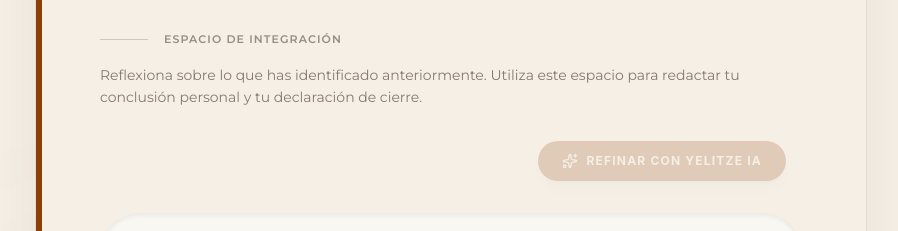
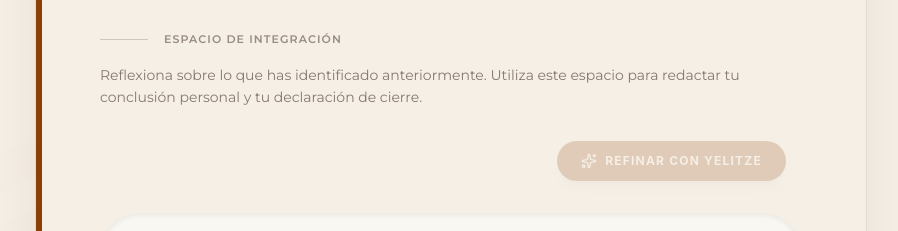
Before and after one commit to yelitzerangeloficialweb-max/yelitze-rangel-web, a Next.js app: page /arquitectura-de-vida-intencional in a window 1280 px wide. Both pictures are taken after a click on the button "COMENZAR EL VIAJE". Shown: the part 1528-1759 px from the top of the page, without its empty margins (189-1087 px from the left). Built offline with nearby package versions, Linux system fonts and the light colour scheme; a web font is replaced by a local one.

Commit message:
style: remove IA from refinement buttons in portal steps

```diff
--- a/components/vision-board/steps/Portal1Step.tsx
+++ b/components/vision-board/steps/Portal1Step.tsx
@@ -173,7 +173,7 @@ Reflexión final actual: ${value}`;
                             ) : (
                                 <Sparkles className="w-4 h-4" />
                             )}
-                            Refinar con Yelitze IA
+                            Refinar con Yelitze
                         </button>
                     </div>
                     <textarea
--- a/components/vision-board/steps/Portal2Step.tsx
+++ b/components/vision-board/steps/Portal2Step.tsx
@@ -170,7 +170,7 @@ Frontera de enfoque actual: ${value}`;
                             ) : (
                                 <Sparkles className="w-4 h-4" />
                             )}
-                            Refinar con Yelitze IA
+                            Refinar con Yelitze
                         </button>
                     </div>
 
--- a/components/vision-board/steps/Portal3Step.tsx
+++ b/components/vision-board/steps/Portal3Step.tsx
@@ -170,7 +170,7 @@ Declaración de poder actual: ${value}`;
                             ) : (
                                 <Sparkles className="w-4 h-4" />
                             )}
-                            Refinar con Yelitze IA
+                            Refinar con Yelitze
                         </button>
                     </div>
 
--- a/components/vision-board/steps/Portal4Step.tsx
+++ b/components/vision-board/steps/Portal4Step.tsx
@@ -170,7 +170,7 @@ Decreto de orden actual: ${value}`;
                             ) : (
                                 <Sparkles className="w-4 h-4" />
                             )}
-                            Refinar con Yelitze IA
+                            Refinar con Yelitze
                         </button>
                     </div>
 
```
